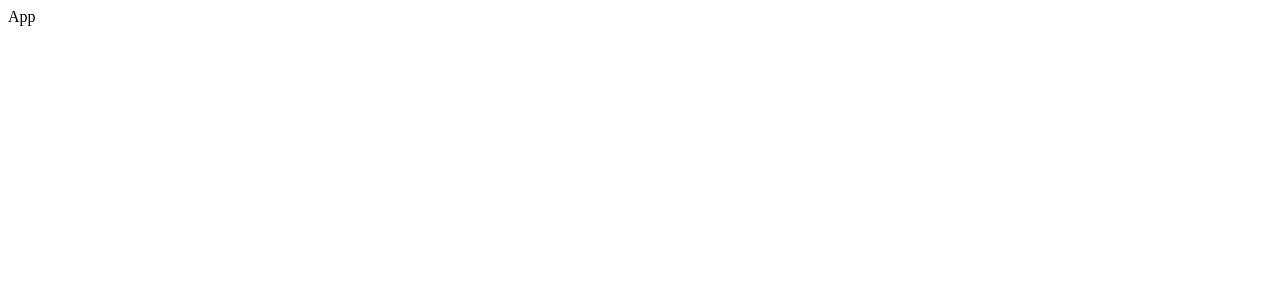
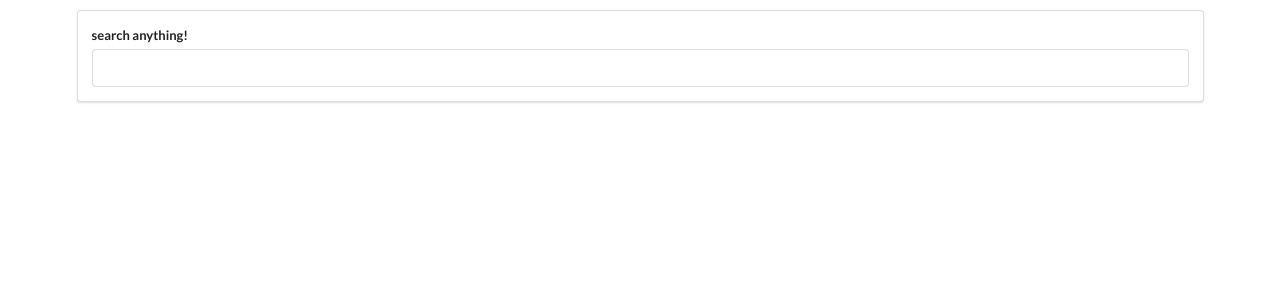
Before and after one commit to h1mmeister/Understanding_React, a React (Create React App) app in the folder pics/: page / in a window 1280 px wide. Shown: the top 300 px of the page. Built offline with nearby package versions, Linux system fonts and the light colour scheme.

Commit message:
created the SearchBar component to show the text field

```diff
--- a/pics/public/index.html
+++ b/pics/public/index.html
@@ -8,6 +8,10 @@
     <meta
       name="description"
       content="Web site created using create-react-app"
+    />
+    <link
+      rel="stylesheet"
+      href="https://cdnjs.cloudflare.com/ajax/libs/semantic-ui/2.4.1/semantic.min.css"
     />
     <link rel="apple-touch-icon" href="%PUBLIC_URL%/logo192.png" />
     <!--
--- a/pics/src/components/App.js
+++ b/pics/src/components/App.js
@@ -1,9 +1,14 @@
 /* eslint-disable */
 
 import React from "react";
+import SearchBar from "./SearchBar";
 
 const App = () => {
-  return <div>App</div>;
+  return (
+    <div className="ui container" style={{ marginTop: "10px" }}>
+      <SearchBar />
+    </div>
+  );
 };
 
 export default App;
--- /dev/null
+++ b/pics/src/components/SearchBar.js
@@ -0,0 +1,20 @@
+/* eslint-disable */
+
+import React from "react";
+
+class SearchBar extends React.Component {
+  render() {
+    return (
+      <div className="ui segment">
+        <form className="ui form">
+          <div className="field">
+            <label>search anything!</label>
+            <input type="text" />
+          </div>
+        </form>
+      </div>
+    );
+  }
+}
+
+export default SearchBar;
```
Also changed, not shown: 1 other file (tests, documents, lock files or other folders).
